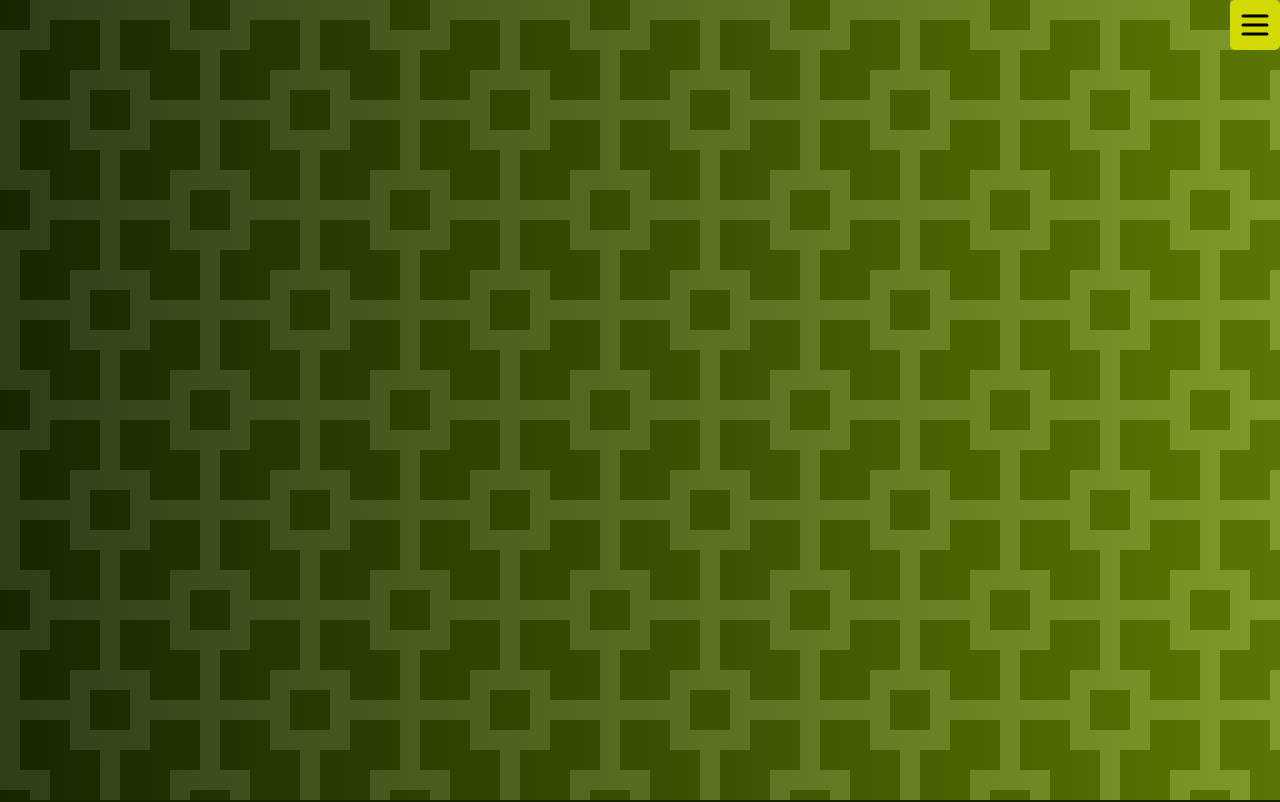
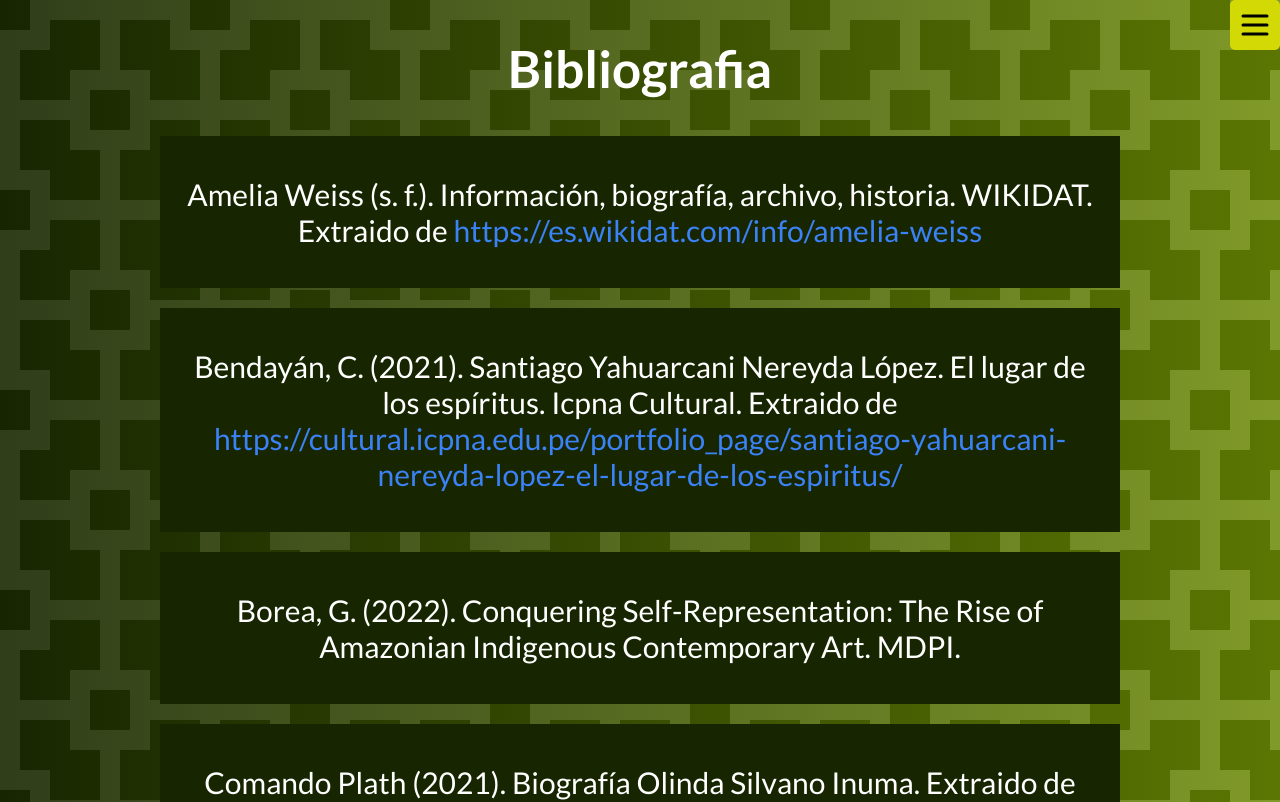
Before and after one commit to juaquin456/Art-Project, a Vue app: page /bibliografia in a window 1280 px wide. Shown: the top 802 px of the page. Built offline with nearby package versions, Linux system fonts and the light colour scheme; a web font is replaced by a local one.

Commit message:
add biblio

```diff
--- a/src/App.vue
+++ b/src/App.vue
@@ -59,6 +59,7 @@ function showSubitems(e: Event) {
         </div>
       </li>
       <li><router-link @click="() => { showMenu() }" to="/nosotros" class="item-menu">Nosotros</router-link></li>
+      <li><router-link @click="() => { showMenu() }" to="/bibliografia" class="item-menu">Bibliografia</router-link></li>
     </ul>
   </div>
   <RouterView />
--- a/src/routes.ts
+++ b/src/routes.ts
@@ -7,6 +7,7 @@ const router = createRouter({
         { path: "/artistas/:departamento", name: "Arstists", component: () => import("./views/Artists.vue")},
         { path: "/artistas/:departamento/:artista", name: "Brus", component: () => import("./views/ArtistPage.vue")},
         { path: "/nosotros", name: "Nosotros", component: () => import("./views/About.vue") },
+        { path: "/bibliografia", name: "Bibliografia", component: () => import("./views/Biblio.vue") }
     ],
 });
 
--- a/src/views/About.vue
+++ b/src/views/About.vue
@@ -1,4 +1,5 @@
 <template>
+
 
 </template>
 <style>
--- /dev/null
+++ b/src/views/Biblio.vue
@@ -0,0 +1,216 @@
+<script setup lang="ts">
+import { onMounted } from 'vue';
+
+interface BibliografiaItem {
+  autor: string;
+  año: string;
+  titulo: string;
+  fuente: string;
+  enlace: string;
+}
+
+const bibliografia: BibliografiaItem[] = [
+  {
+    autor: 'Amelia Weiss',
+    año: 's. f.',
+    titulo: 'Información, biografía, archivo, historia.',
+    fuente: 'WIKIDAT',
+    enlace: 'https://es.wikidat.com/info/amelia-weiss'
+  },
+  {
+    autor: 'Bendayán, C.',
+    año: '2021',
+    titulo: 'Santiago Yahuarcani Nereyda López. El lugar de los espíritus.',
+    fuente: 'Icpna Cultural',
+    enlace: 'https://cultural.icpna.edu.pe/portfolio_page/santiago-yahuarcani-nereyda-lopez-el-lugar-de-los-espiritus/'
+  },
+  {
+    autor: 'Comando Plath',
+    año: '2021',
+    titulo: 'Biografía Olinda Silvano Inuma.',
+    fuente: '',
+    enlace: 'https://comandoplath.com/biografia-olinda-silvano-inuma/'
+  },
+  {
+    autor: 'Dimas Paredes | CCCB',
+    año: '2021',
+    titulo: '',
+    fuente: 'Centre de Cultura Contempóranea de Barcelona',
+    enlace: 'https://www.cccb.org/es/participantes/ficha/dimas-paredes/236103'
+  },
+  {
+    autor: 'Friberg, R.',
+    año: '2015',
+    titulo: 'Gino Ceccarelli.',
+    fuente: 'Anturio Gallery Arte Amazonico',
+    enlace: 'https://anturiongallery.com/gino-ceccarelli-bardales/'
+  },
+  {
+    autor: 'Harry Pinedo Valera',
+    año: '2022',
+    titulo: 'Ruraq Maqui, Nuestra herencia hecha a mano.',
+    fuente: '',
+    enlace: 'https://ruraqmaki.pe/noticias/harry-pinedo-valera'
+  },
+  {
+    autor: 'Magazine Designer',
+    año: '2021',
+    titulo: 'Harry Pinedo / ININ METSA . Pertenece al pueblo Shipibo de Ucayali en la Amazonía de Perú.',
+    fuente: 'DESIGN YOUR LUXURY LIFESTYLE',
+    enlace: 'https://thedesigner.se/harry-pinedo-inin-metsa-pertenece-al-pueblo-shipibo-de-ucayali-en-la-amazonia-de-peru/'
+  },
+  {
+    autor: 'Mecenas',
+    año: 's.f.',
+    titulo: 'J. Asunción Arteaga.',
+    fuente: '',
+    enlace: 'https://www.cayomecenas.net/mecenas2680.htm'
+  },
+  {
+    autor: 'Mecenas',
+    año: 's.f.',
+    titulo: 'Jorge Luis Tenazoa.',
+    fuente: '',
+    enlace: 'https://www.cayomecenas.net/mecenas3138.htm'
+  },
+  {
+    autor: 'Lima Puzzle',
+    año: '2022',
+    titulo: 'Roldán Pinedo - Lima Puzzle.',
+    fuente: '',
+    enlace: 'https://limapuzzle.com/artista/roldan-pinedo/'
+  },
+  {
+    autor: 'Orbezo, Y., & Orbezo, Y.',
+    año: '2024',
+    titulo: 'Artista amazónico: “La región San Martín está en el ojo del mundo por su arte”.',
+    fuente: 'Inforegión',
+    enlace: 'https://inforegion.pe/artista-amazonico-la-region-san-martin-esta-en-el-ojo-del-mundo-por-su-arte/'
+  },
+  {
+    autor: 'Quiroz, D.',
+    año: '2022',
+    titulo: 'Rember Yahuarcani: “Ha habido una gran apertura al arte indígena, pero el comercio de las obras es totalmente injusto”.',
+    fuente: 'El Comercio',
+    enlace: 'https://elcomercio.pe/luces/arte/rember-yahuarcani-ha-habido-una-gran-apertura-al-arte-indigena-pero-el-comercio-de-las-obras-es-totalmente-injusto-nuio-noticia/'
+  },
+  {
+    autor: 'Ramirez, M.',
+    año: '2022',
+    titulo: 'Rember Yahuarcani, el artista visual peruano que busca reivindicar el arte indígena.',
+    fuente: 'Forbes Perú',
+    enlace: 'https://forbes.pe/forbes-life/2022-11-25/rember-yuhuarcani-el-artista-visual-peruano-que-busca-reivindicar-el-arte-indigena'
+  },
+  {
+    autor: 'Riesco, D.',
+    año: 's.f.',
+    titulo: 'Bio. Portafolio | DIANA RIESCO-LIND',
+    fuente: '',
+    enlace: 'http://dianariescolind.com/sobre-mi'
+  },
+  {
+    autor: 'Rimay Cultural',
+    año: '2022',
+    titulo: 'Publicaciones sobre Elena Valera.',
+    fuente: '[Página de Facebook]',
+    enlace: 'https://www.facebook.com/100067718200797/posts/434487921666076/'
+  },
+  {
+    autor: 'Rubio, B.',
+    año: 's.f.',
+    titulo: 'Portafolio | Brus Rubio Churay.',
+    fuente: '',
+    enlace: 'https://www.brusrubio.com/'
+  },
+  {
+    autor: 'Saatchi Art',
+    año: 's.f.',
+    titulo: 'Diana Riesco.',
+    fuente: 'Saatchi Art',
+    enlace: 'https://www.saatchiart.com/diana_riesco_lind'
+  },
+  {
+    autor: 'Sólo árboles',
+    año: 's.f.',
+    titulo: 'Centro Cultural Inca Garcilaso del Ministerio de Relaciones Exteriores del Perú.',
+    fuente: '',
+    enlace: 'https://www.ccincagarcilaso.gob.pe/actividades/solo-arboles/'
+  },
+  {
+    autor: 'Vargas, R.',
+    año: '2013',
+    titulo: 'MI IMPRESIÓN ACERCA DE LA EXPOSICIÓN "SUEÑO DE GUÉRNICAS" DEL ARTISTA JUAN ECHENIQUE.',
+    fuente: 'Blog de Historia y Crítica de Arte',
+    enlace: 'https://rosamariavargashistoriadoradelarte.blogspot.com/2013/05/mi-impresion-acerca-de-la-exposicion.html'
+  },
+  {
+    autor: 'Vázques, L.',
+    año: '2008',
+    titulo: '«Ojos Mágicos de Saurín, una visión de la Amazonía».',
+    fuente: 'Escritores y artistas de la Amazonía peruana',
+    enlace: 'https://escritoresamazonicos.blogspot.com/2007/12/saurin-exposicin-de-arte-ojos-mgicos-de.html'
+  },
+  {
+    autor: 'Voces',
+    año: '2015',
+    titulo: 'Todo un éxito es la exposición pictórica de la pintora Yolanda Razzeto Ruiz.',
+    fuente: 'Diario Voces',
+    enlace: 'https://diariovoces.com.pe/33374/todo-exito-exposicion-pictorica-pintora-yolanda-razzeto-ruiz'
+  },
+  {
+    autor: 'Voces',
+    año: '2015',
+    titulo: 'Yolanda Razzeto se prepara para la fiesta del color en Moyobamba.',
+    fuente: 'Diario Voces',
+    enlace: 'https://diariovoces.com.pe/38634/yolanda-razzeto-prepara-fiesta-color-moyobamba'
+  },
+  {
+    autor: 'Yolanda Razzeto (Yoli) Paintings for sale | RoGallery',
+    año: 's.f.',
+    titulo: '',
+    fuente: 'RoGallery',
+    enlace: 'https://www.rogallery.com/artists/yoli-aka-yolanda-razzeto/'
+  },
+  {
+    autor: 'Müller, Regina',
+    año: '2010',
+    titulo: 'AS ARTES INDÍGENAS E A ARTE CONTEMPOR NEA.',
+    fuente: 'Textos Escolhidos de Cultura e Arte Populares',
+    enlace: '10.12957/tecap.2010.12046'
+  },
+  {
+    autor: 'Dir, R. C. M. A.',
+    año: '2020',
+    titulo: 'Necesidad de una política de Estado sobre la Amazonía peruana en el contexto de cambio climático: el aporte de la OTCA.',
+    fuente: '',
+    enlace: 'http://hdl.handle.net/10644/7454'
+  },
+  {
+    autor: 'Borea, G.',
+    año: '2022',
+    titulo: 'Conquering Self-Representation: The Rise of Amazonian Indigenous Contemporary Art.',
+    fuente: 'MDPI',
+    enlace: ''
+  }
+].sort((a, b) => a.autor.localeCompare(b.autor));
+
+function formattedReference(reference: BibliografiaItem) {
+    const { autor, año, titulo, fuente, enlace } = reference;
+    const font = fuente ? `${fuente}.` : '';
+    return `${autor} (${año}). ${titulo} ${font}`;
+}
+
+</script>
+
+<template>
+    <h1 class="py-10 font-bold">Bibliografia</h1>
+    <ul class="flex flex-col items-center justify-center gap-5">
+        <li v-for="reference in bibliografia" :key="reference.titulo" class="py-10 text-3xl w-3/4 bg-green-dark px-4"  style="text-justify">
+            {{ formattedReference(reference) }}
+            <span  v-if="reference.enlace !== ''">
+                Extraido de
+                <a :href="reference.enlace" target="_blank" class="text-blue-500">{{ reference.enlace }}</a>
+            </span>
+        </li>
+    </ul>
+</template>
```
